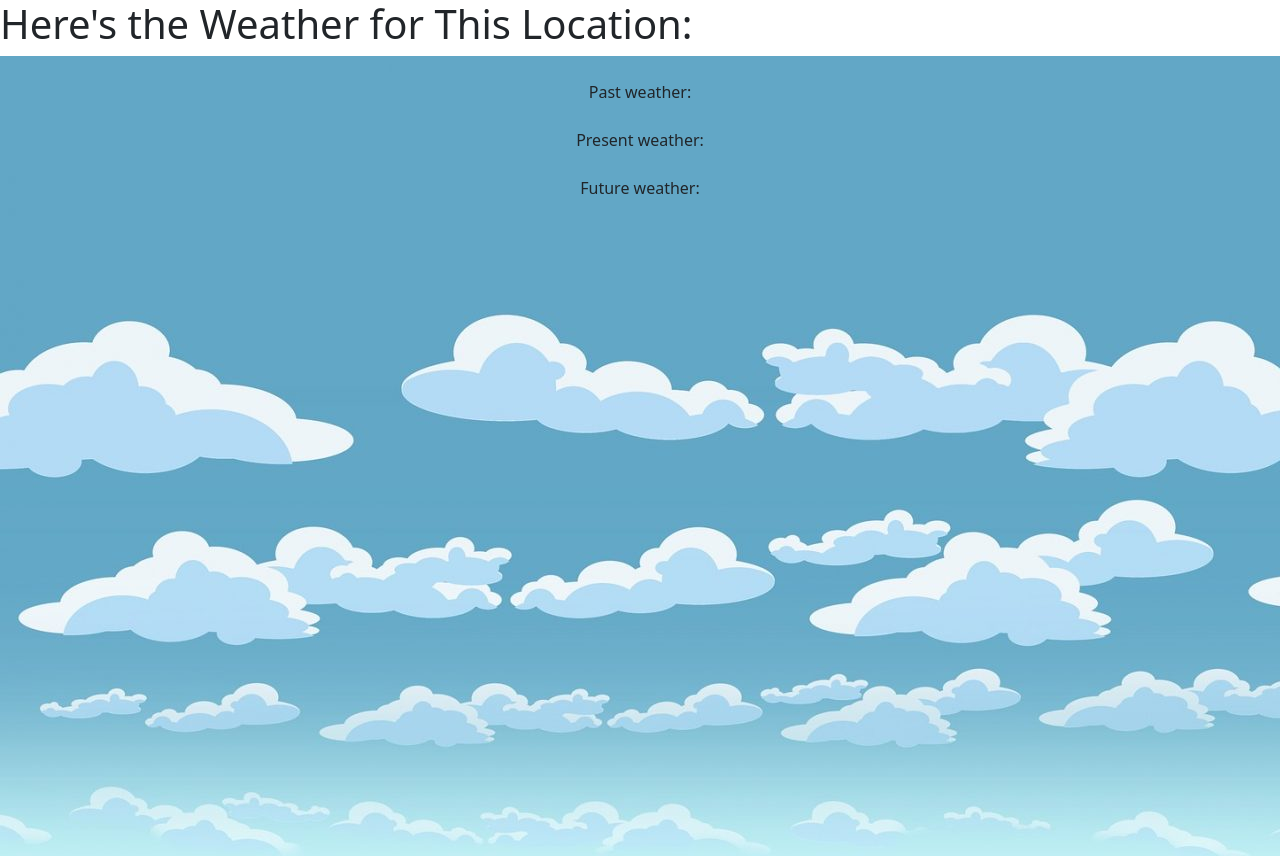
After one commit to MiguelTayag/cst205finalproject, a Flask app: page /weather in a window 1280 px wide. The commit adds this page. Run offline with Flask 3, Linux system fonts and the light colour scheme; some libraries are stand-ins or nearby versions.

Commit message:
Start of the weather route code branch

```diff
--- a/main.py
+++ b/main.py
@@ -1,4 +1,4 @@
-from flask import Flask, render_template, flash, redirect
+from flask import Flask, render_template, url_for, flash, redirect
 from flask_bootstrap import Bootstrap5
 from flask_wtf import FlaskForm
 from wtforms import StringField, SubmitField
@@ -15,13 +15,20 @@ app.config['SECRET_KEY'] = 'csumb-otter'
 bootstrap = Bootstrap5(app)
 
 my_data = {}
-endpoint = "https://api.tomorrow.io/v4/weather/forecast?location=42.3478,-71.0466&apikey=FeJBzzela4w41klzeTQ0rYP056JXSWJX"
+endpoint = 'https://api.tomorrow.io/v4/weather/forecast?location=42.3478,-71.0466&apikey=vLbGMAWNX6B0a0sRd9Wg16E6HgbNtEJ7'
+# "https://api.tomorrow.io/v4/weather/forecast?location=42.3478,-71.0466&apikey=FeJBzzela4w41klzeTQ0rYP056JXSWJX"
 try:
     r = requests.get(endpoint)
     data = r.json()
-    pprint(data)
+    #pprint(data)
 except:
     print('please try again')
+
+# url = "https://api.tomorrow.io/v4/weather/realtime?location=toronto&apikey=XXX"
+# headers = {"accept": "application/json"}
+# response = requests.get(url, headers=headers)
+
+# print(response.text)
 
 class Location(FlaskForm):
     city = StringField(
@@ -36,25 +43,17 @@ class Location(FlaskForm):
         'Zip Code',
         validators=[DataRequired()]
     )
-# class Playlist(FlaskForm):
-#     song_title = StringField(
-#         'Song Title',
-#         validators=[DataRequired()]
-#     )
 
-
-# route decorator binds a function to a URL
-# @app.route('/', methods=('GET', 'POST'))
-# def hello():
-#     form = Playlist()
-#     if form.validate_on_submit():
-#         return redirect('/view_playlist')
-#     return render_template('index.html', form=form)
 
 @app.route('/', methods=('GET', 'POST'))
 def main():
     form = Location()
     if form.validate_on_submit():
         # store_location(form.song_title.data, form.song_artist.data)
-        return redirect('/view_playlist')
+        return redirect('/weather')
     return render_template('temp.html', form=form)
+
+@app.route('/weather')
+def display():
+    return render_template('weathertemp.html')
+#Want to get fire, lightning, precipitation, wind speed info
--- a/templates/temp.html
+++ b/templates/temp.html
@@ -7,7 +7,7 @@
     {{ bootstrap.load_css() }}
     {{ bootstrap.load_js() }}
 
-    <title>Weather Searcher</title>
+    <title>Weather Searching App</title>
 </head>
 
 <body>
@@ -31,9 +31,6 @@
             </form>
         </div>
     </div>
-    <div class="text-center">
-        <!-- <img  class="rounded w-50" src="{{ url_for('static', filename='images/spotify.jpg') }}"> -->
-    </div>
 </body>
 
 </html>
--- /dev/null
+++ b/templates/weathertemp.html
@@ -0,0 +1,27 @@
+<!DOCTYPE html>
+<html lang="en">
+<head>
+    <meta charset="UTF-8">
+    <meta name="viewport" content="width=device-width, initial-scale=1.0">
+    {{ bootstrap.load_css() }}
+    {{ bootstrap.load_js() }}
+    <title>The Weather Report</title>
+    <h1>Here's the Weather for This Location:</h1>
+</head>
+<body>
+    <div class="bg-image" style="background-image: url({{ url_for('static', filename='img/weatherbg.jpg') }}); height: 100vh">
+        <div id='containter' class="text-center">
+            <br>
+            Past weather:
+            <br>
+            <br>
+            Present weather:
+            <br>
+            <br>
+            Future weather:
+            <br>
+            <br>
+        </div>
+    </div>
+</body>
+</html>
```
